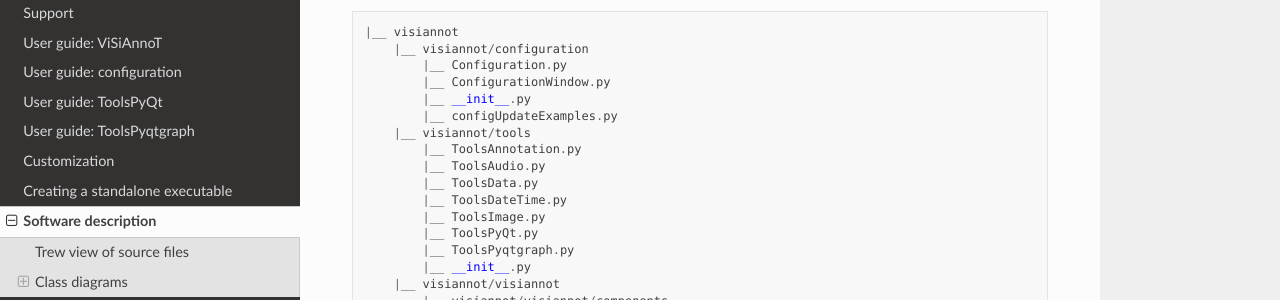
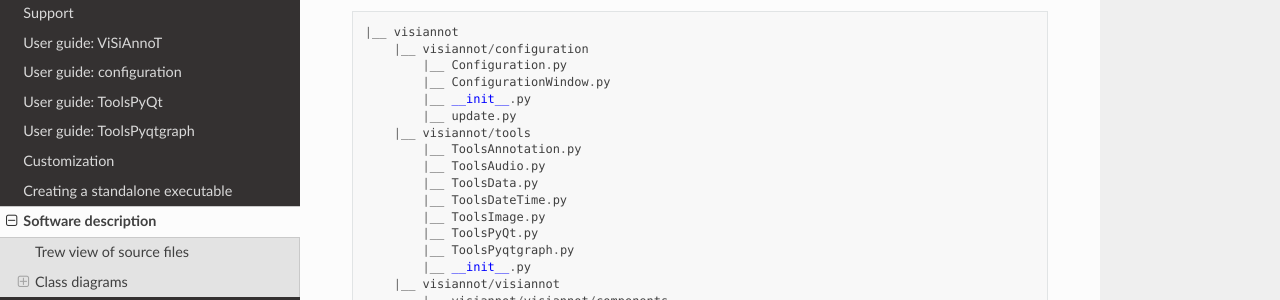
Before and after one commit to RphWbr/visiannot, a Sphinx documentation site: the page built from doc/source/software.rst, in a window 1280 px wide and 900 px high. Shown: the part 253-553 px from the top of the window. Built offline with Sphinx 7.4.7 and the Read the Docs theme 2.0.0, drawn with Linux system fonts in a browser that asks for light colours; formulas are drawn with MathJax 3.

Commit message:
develop - update documentation after module renaming

```diff
--- a/doc/source/customization.rst
+++ b/doc/source/customization.rst
@@ -6,7 +6,7 @@ Customization
 
 It is possible to call a function to automatically update the configuration before launching the GUIs::
 
-    $ python3 -m visiannot -c path/to/config.ini -n -u visiannot.configuration.configUpdateExamples.updateDataAndAnnotationDirectory
+    $ python3 -m visiannot -c path/to/config.ini -n -u visiannot.configuration.update.updateDataAndAnnotationDirectory
 
 The option ``-c`` specifies the path to the configuration file to load. The option ``-n`` disables configuration GUI. With the option ``-u``, we give the path to a function in **visiannot** package that updates the loaded configuration dictionary. The update function may be in a module that is not in a package (``moduleName.functionName``). It must have one positional argument (path to the configuration file) and must return the updated configuration dictionary.
 
--- a/doc/source/install.rst
+++ b/doc/source/install.rst
@@ -70,4 +70,4 @@ Disable ViSiAnnoT GUI (only configuration GUI is launched)::
 
 Call a function in order to automatically update the configuration before launching the GUIs (see :ref:`customization` for details)::
 
-    $ python3 -m visiannot -c path/to/config.ini -u visiannot.configuration.configUpdateExamples.updateDataAndAnnotationDirectory
+    $ python3 -m visiannot -c path/to/config.ini -u visiannot.configuration.update.updateDataAndAnnotationDirectory
--- a/doc/source/software.rst
+++ b/doc/source/software.rst
@@ -12,7 +12,7 @@ The tree view of source files is reported below::
           |__ Configuration.py
           |__ ConfigurationWindow.py
           |__ __init__.py
-          |__ configUpdateExamples.py
+          |__ update.py
       |__ visiannot/tools
           |__ ToolsAnnotation.py
           |__ ToolsAudio.py
```
